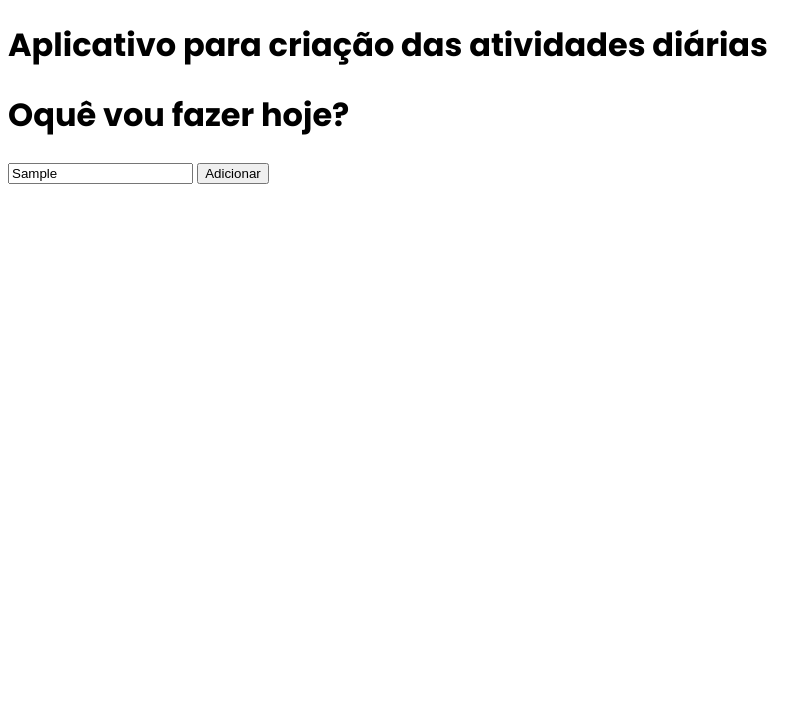
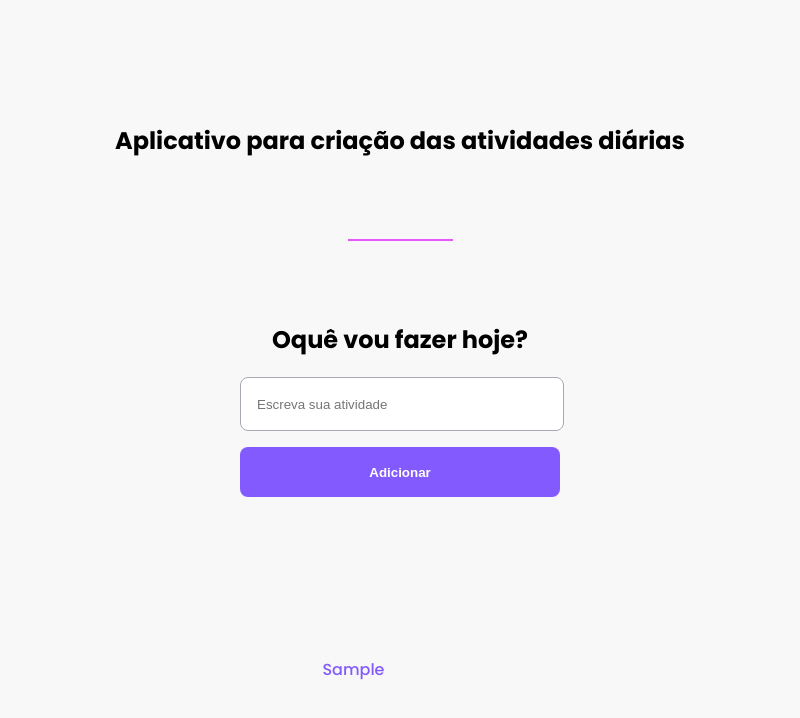
Before and after one commit to ruanvsrateira/todoist-electronjs, an Electron app: page index.html in a window 800 px wide. Both pictures are taken after typing "Sample" into the empty fields and a click on the button "Adicionar". Drawn offline with Linux system fonts and the light colour scheme.

Commit message:
added style e added function inputs

```diff
--- a/index.html
+++ b/index.html
@@ -24,7 +24,10 @@
     <div class="inputsContainer">
         <input type="text" placeholder="Escreva sua atividade">
 
-        <button class="addButton">
+        <button
+            class="addButton"
+            onclick="addTask(document.querySelector('input').value)"
+        >
             <div class="mais">
 
             </div>
@@ -32,5 +35,11 @@
         </button>
     </div>
 
+    <div class="tasksContainer">
+        <ul class="listTasks">
+        </ul>
+    </div>
+
+    <script src="./script.js"></script>
 </body>
 </html>
--- /dev/null
+++ b/script.js
@@ -0,0 +1,23 @@
+const ulElement = document.querySelector("ul");
+const buttonAddTask = document.querySelector(".addButton");
+const body = document.querySelector("body");
+
+body.addEventListener("keydown", (e) => {
+    const el = e.key;
+
+    if(el == "Enter") {
+        const nome = document.querySelector("input").value;
+
+        addTask(nome);
+    }
+})
+
+const addTask = (nome) => {
+    const li = document.createElement("li");
+    const input = document.querySelector('input');
+
+    li.innerText = nome;
+
+    ulElement.appendChild(li)
+    input.value = "";
+}
--- a/style.css
+++ b/style.css
@@ -2,4 +2,86 @@
 
 body{
     font-family: 'Poppins';
+    background-color: #f8f8f8;
 }
+
+.titleContainer {
+    margin-top: 123px;
+    margin-left: auto;
+    margin-right: auto;
+}
+
+.titleContainer h1 {
+    text-align: center;
+    font-size: 24px;
+    font-family: "Poppins";
+}
+
+.linePurpleContainer {
+    width: 105px;
+    height: 2px;
+    background-color: #E559F9;
+    margin-top: 81px;
+    margin-left: auto;
+    margin-right: auto;
+}
+
+.goingToDoContainer {
+    text-align: center;
+    margin-top: 81px;
+    margin-right: auto;
+    margin-left: auto;
+}
+
+.goingToDoContainer h1 {
+    font-size: 24px;
+    font-weight: 700;
+    font-family: "Poppins";
+}
+
+.inputsContainer {
+    margin: 20px auto 0px auto;
+    width: 320px;
+    display: flex;
+    justify-content: center;
+    flex-direction: column;
+    gap: 16px;
+}
+
+.inputsContainer input {
+    width: 304px;
+    height: 50px;
+    padding-left: 16px;
+    color: #A8A8B3;
+    border: 1px solid #A8A8B3;
+    border-radius: 8px;
+}
+
+.addButton {
+    width: 100%;
+    height: 50px;
+    background-color: #835AFD;
+    color: white;
+    border: none;
+    border-radius: 8px;
+    font-weight: 700;
+    cursor: pointer;
+}
+
+.addButton:hover {
+    color: #835AFD;
+    background-color: #fff;
+    border: 1px solid #835AFD;
+    transition: 1s;
+}
+
+
+.tasksContainer {
+    margin: 160px auto;
+    width: 30%;
+}
+
+.tasksContainer li {
+    color: #835AFD;
+    list-style: none;
+}
```
